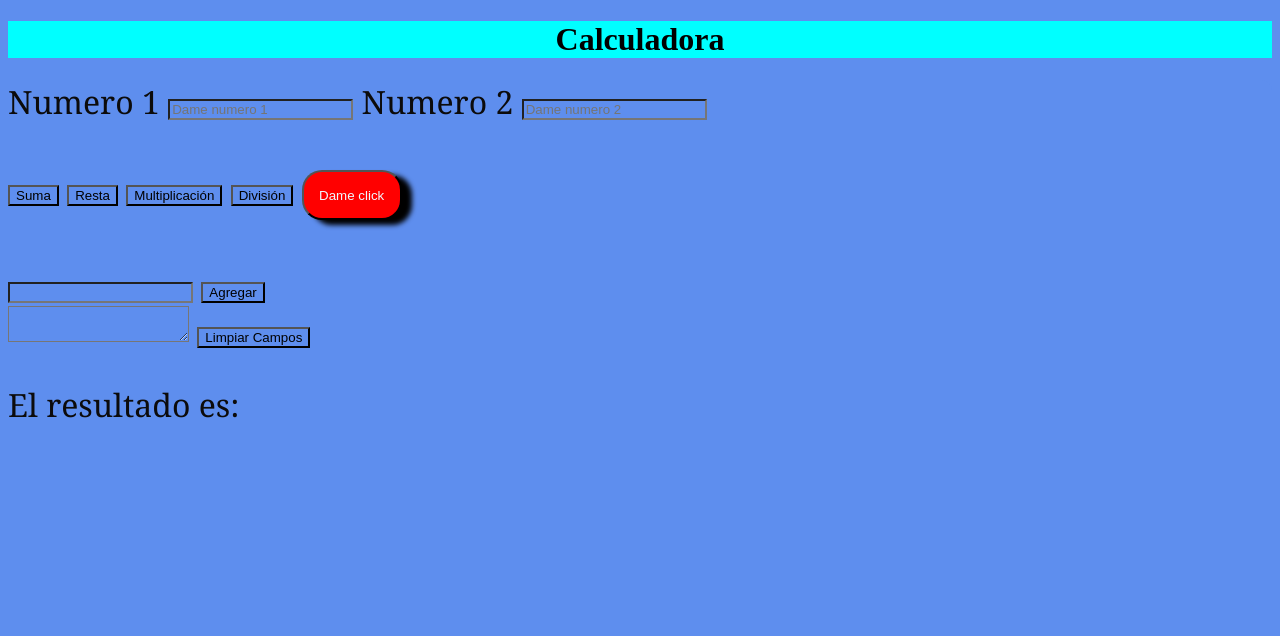
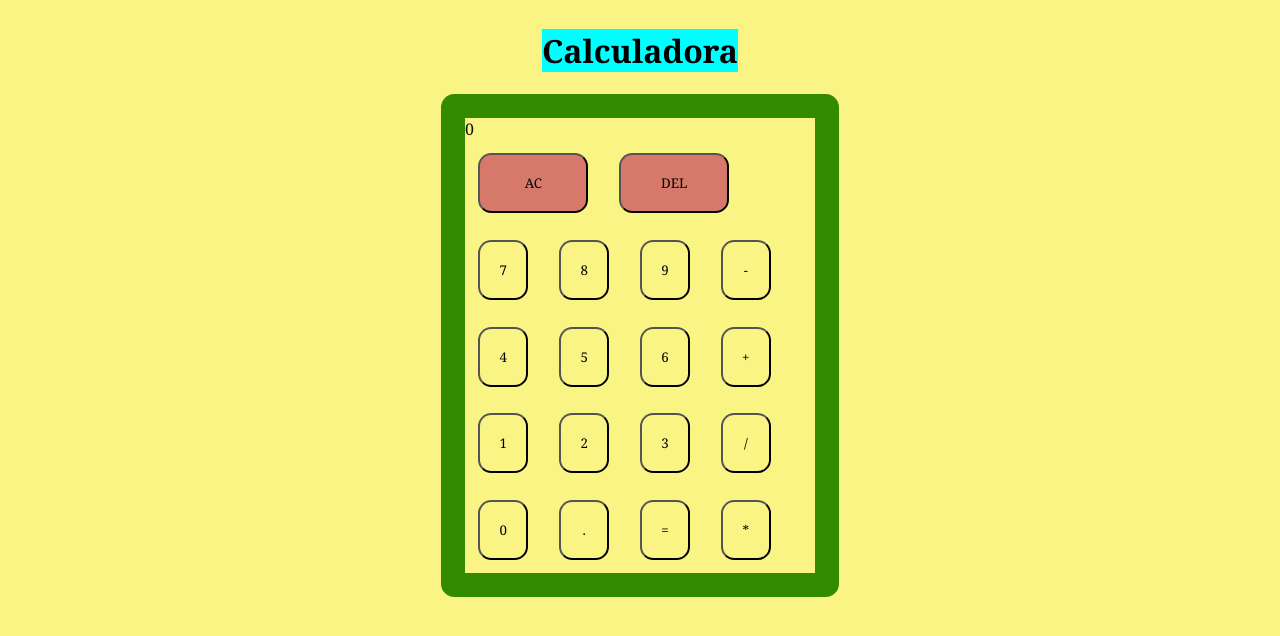
Before and after one commit to DenisseSolz/Calculadora-sencilla, a plain HTML site: page index.html in a window 1280 px wide. Drawn offline with Linux system fonts and the light colour scheme.

Commit message:
Segunda version

```diff
--- a/index.css
+++ b/index.css
@@ -1,5 +1,8 @@
 *{
-background-color: rgb(94, 142, 238);
+background-color: rgb(249, 244, 132);
+font-family: Georgia, 'Times New Roman', Times, serif;
+
+
     }
 
 h1{
@@ -7,7 +10,7 @@ h1{
     text-align: center;
     background-color: aqua;
 }
-
+/*
 .boton{
     width: 100px;
     height: 50px;
@@ -28,3 +31,40 @@ font-size: 200%;
 color:rgb(12, 11, 11);
 border-radius: 10px
 }
+    */
+body{
+    display: grid;
+    place-items: center;
+
+}
+
+.Calculadora{
+    background-color: rgb(51, 139, 0);
+    color: rgb(17, 14, 14);
+    width: 350px;
+    padding: 1.5rem;
+    border-radius: 10pt;
+
+}
+
+.pantala{
+  width: 100px;
+  height: 300px;
+}
+
+.botones{
+    margin: 10pt;
+    padding: 2pt;
+    width: 50px;
+    height: 60px;
+    border-radius: 10pt;
+}
+
+#AC{
+    background-color: rgb(214, 121, 107);
+    width: 110px;
+}
+#C{
+    background-color: rgb(214, 121, 107);
+    width: 110px;
+}
--- a/index.html
+++ b/index.html
@@ -8,8 +8,7 @@
 </head>
 <body>
 <h1>Calculadora</h1>
-
-<form id="formulario" name="formulario" action="">
+<!-- <form id="formulario" name="formulario" action="">
 <label for="numero1">Numero 1</label>
 <input name="numero1" id="numero1" type="text" placeholder="Dame numero 1">
 <label for="numero2">Numero 2</label>
@@ -29,7 +28,43 @@
 <textarea></textarea>
 <button type="button" onclick="limpiar();">Limpiar Campos</button>
 <p>El resultado es: <span id="resultado"></span></p>
-</form>
+</form> -->
+
+<div class="Calculadora">
+    <div class="pantalla">0</div>
+    <div class="calculadoraBotones">
+
+        <button class="botones"type="button" id="AC">AC</button>
+        <button class="botones"id="C">DEL</button>
+
+
+        <br>
+
+        <button class="botones">7</button>
+        <button class="botones">8</button>
+        <button class="botones">9</button>
+        <button class="botones">-</button>
+        <br>
+        <button class="botones">4</button>
+        <button class="botones">5</button>
+        <button class="botones">6</button>
+        <button class="botones">+</button>
+        <br>
+
+        <button class="botones">1</button>
+        <button class="botones">2</button>
+        <button class="botones">3</button>
+        <button class="botones">/</button>
+        <br>
+
+        <button class="botones" id="Cero">0</button>
+        <button class="botones" id="Punto">.</button>
+        <button class="botones" id="igual">=</button>
+        <button class="botones">*</button>
+        <br>
+
+    </div>
+</div>
 </body>
 
 <script src="index.js"></script>
--- a/index.js
+++ b/index.js
@@ -16,6 +16,7 @@ for (let index=1; index < 6; index++) {
 //Funciones
 //function saludar(){console.log("Hola mundo");}
 
+/*
 function limpiar() {
     document.getElementById('formulario').reset();
 
@@ -41,20 +42,20 @@ function division() {
     let y = parseInt(document.getElementById('numero2').value);
     document.getElementById('resultado').innerHTML = x / y ;
 }
-
+*/
 
 //Funcion que maneja el evento click
 //?=operador ternario
-let boton = document.querySelector(".boton");
+//let boton = document.querySelector(".boton");
 //eventos del mouse
                                    //Eventio que va a escuchar, funcion que se va a ejecutar
-
+/*
 boton.addEventListener("click", function(){
     console.log("Diste clic en el boton");
     boton.classList.toggle("verde");
 })
-
-boton.addEventListener("mouseout", function(){
+*/
+/*boton.addEventListener("mouseout", function(){
     document.write("Estamos fuera del boton");
     boton.classList.toggle("verde");
 })
@@ -74,3 +75,44 @@ window.addEventListener("keyup", (e) =>{
     document.write("pulso una tecla");
     document.write(String.fromCharCode(e.keyCode))
 } )
+*/
+let pantalla = document.querySelector(".pantalla");
+const btn = document.querySelectorAll(".botones");
+
+btn.forEach(boton => {
+    boton.addEventListener("click" , () => {
+
+       const BotonApretado = boton.textContent;
+
+       if (boton.id === "AC"){
+          pantalla.textContent = "0"
+          return;
+         }
+
+       if (boton.id === "C"){
+          if(pantalla.textContent.length === 1 || pantalla.textContent === "Sintax Error"){
+               pantalla.textContent = "0";
+          }else{
+               pantalla.textContent = pantalla.textContent.slice (0, -1);
+          }
+          return;
+       }
+
+       if (boton.id === "igual"){
+          try {
+               pantalla.textContent = eval(pantalla.textContent);//Eval sirve para evaluar un conjunto den string que tengan caracteristicas matematicas
+          } catch {
+               pantalla.textContent = "Sintax Error"
+          }
+
+          return;
+     }
+       if (pantalla.textContent === "0" || pantalla.textContent === "Sintax Error") {
+            pantalla.textContent = BotonApretado;
+       }else{
+            pantalla.textContent += BotonApretado;
+       }
+
+
+    })
+})
```
